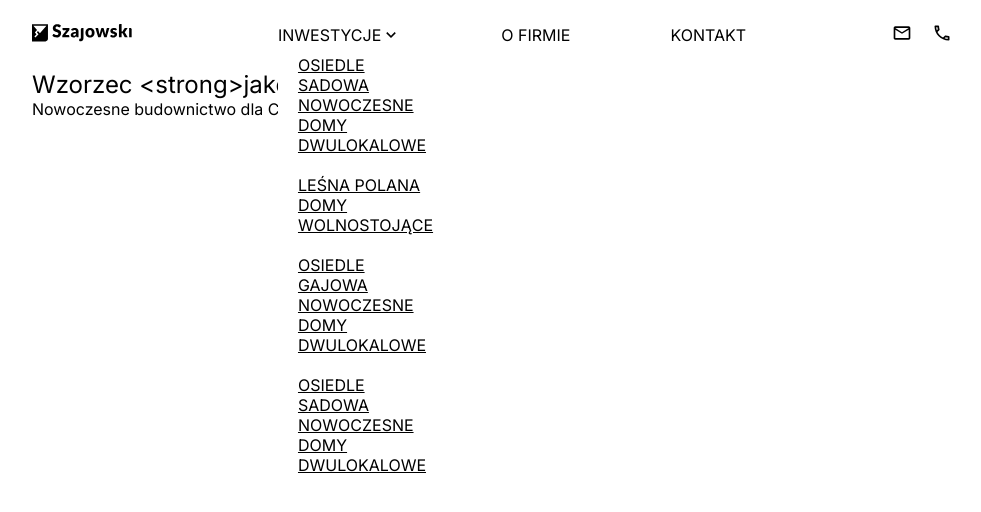
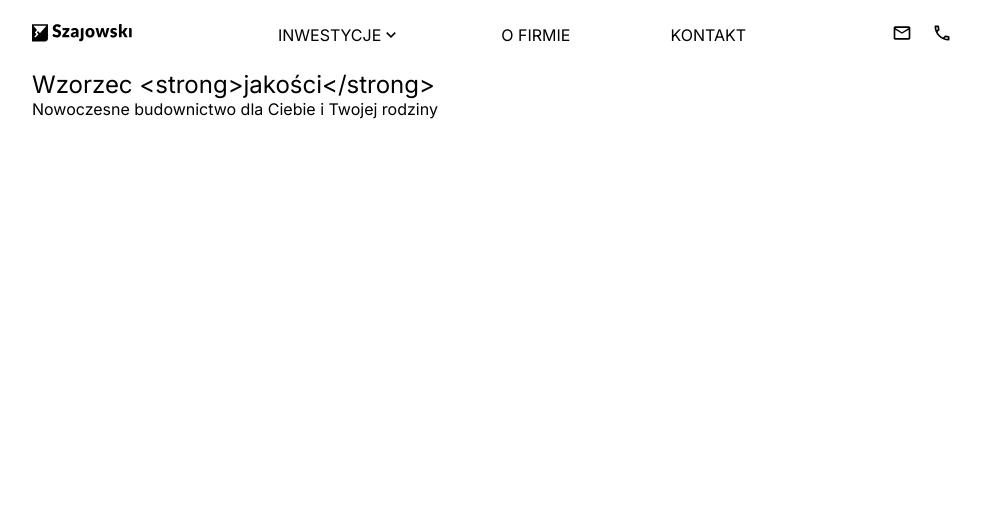
Before and after one commit to kacperwalter/firmaszajowski.pl, a Next.js app: page / in a window 1280 px wide. Shown: the top 512 px of the page, without its empty margins (148-1129 px from the left). Built offline with nearby package versions, Linux system fonts and the light colour scheme.

Commit message:
Add state false

```diff
--- a/app/common/components/organisms/Navbar/Navigation.tsx
+++ b/app/common/components/organisms/Navbar/Navigation.tsx
@@ -7,7 +7,7 @@ import arrowDown from "@/public/icons/arrow-down.svg"
 import Dropdown from "@/app/common/components/molecules/Dropdown/Dropdown"
 
 const Navigation = () => {
-  const [isDropdownVisible, setIsDropdownVisible] = useState(true)
+  const [isDropdownVisible, setIsDropdownVisible] = useState(false)
 
   const setIsDropdownVisibleHandler = () => {
     setIsDropdownVisible(!isDropdownVisible)
```
